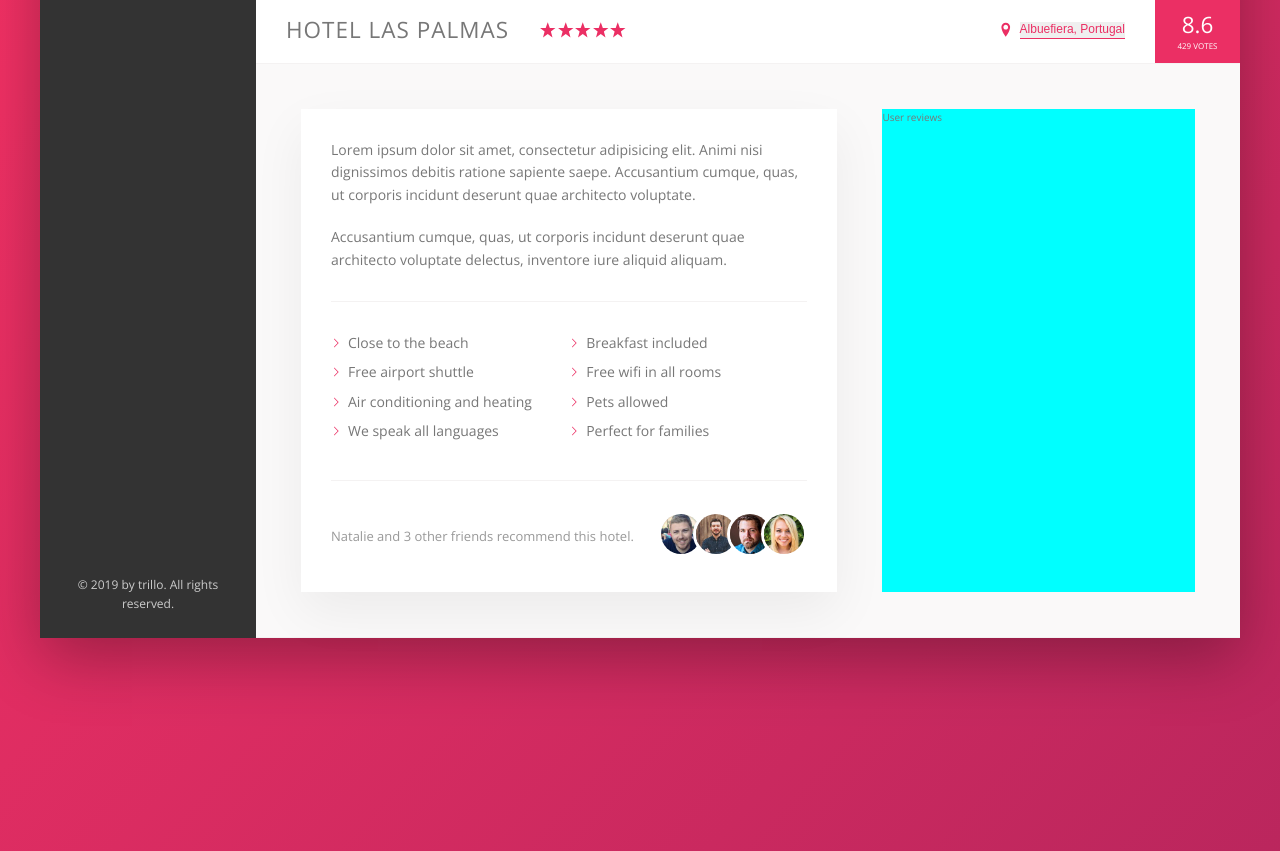
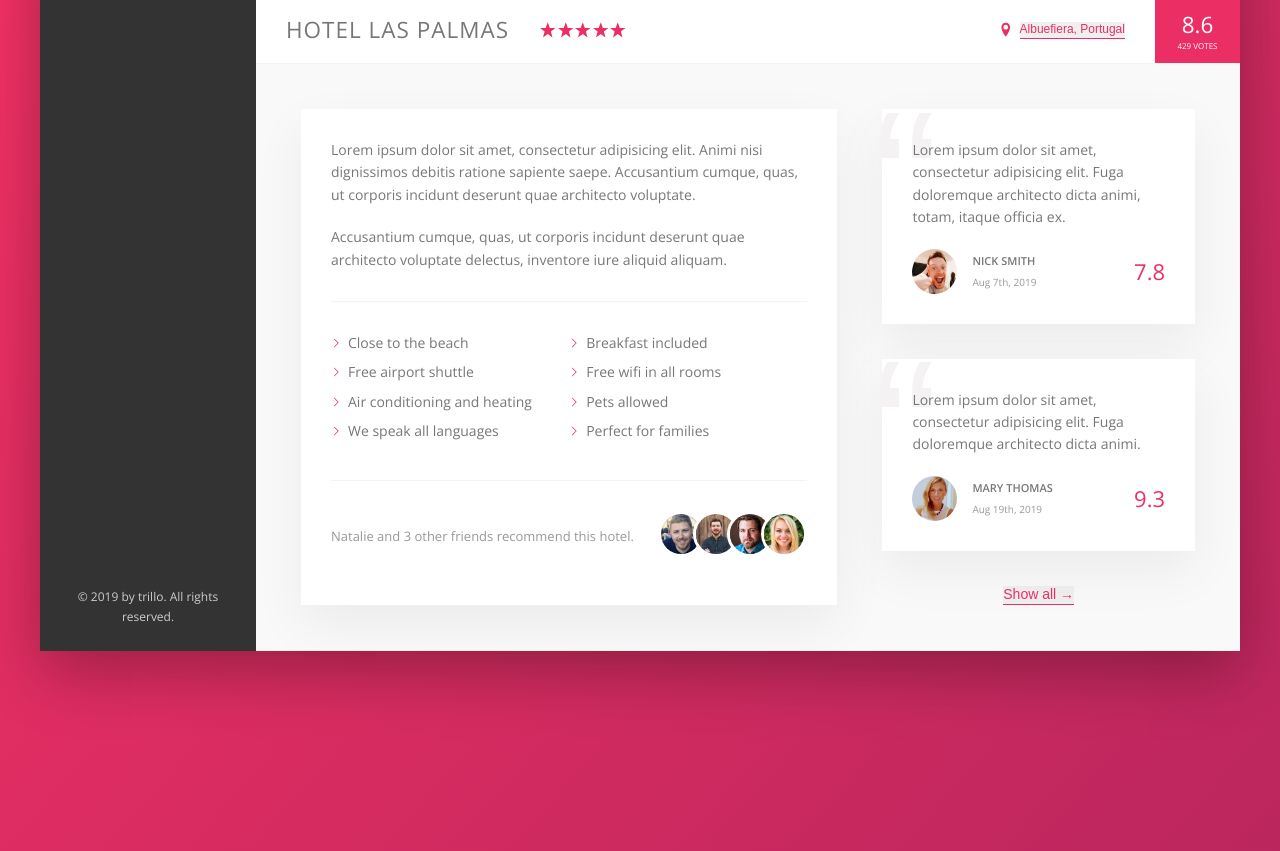
Before and after one commit to RatkoG/trillo, a website: page index.html in a window 1280 px wide. Shown: the part 538-1389 px from the top of the page. Drawn offline with nearby package versions, Linux system fonts and the light colour scheme.

Commit message:
review section is complete

```diff
--- a/index.html
+++ b/index.html
@@ -163,7 +163,33 @@
 
           </div>
           <div class="user-reviews">
-            User reviews
+            <figure class="review">
+              <blockquote class="review__text">Lorem ipsum dolor sit amet, consectetur adipisicing elit. Fuga doloremque
+                architecto dicta animi, totam, itaque officia ex.
+              </blockquote>
+              <figcaption class="review__user">
+                <img src="img/user-1.jpg" alt="User 1" class="review__photo">
+                <div class="review__user-box">
+                  <p class="review__user-name">Nick Smith </p>
+                  <p class="review__user-date">Aug 7th, 2019</p>
+                </div>
+                <div class="review__rating">7.8</div>
+              </figcaption>
+            </figure>
+            <figure class="review">
+              <blockquote class="review__text">Lorem ipsum dolor sit amet, consectetur adipisicing elit. Fuga doloremque
+                architecto dicta animi.
+              </blockquote>
+              <figcaption class="review__user">
+                <img src="img/user-2.jpg" alt="User 2" class="review__photo">
+                <div class="review__user-box">
+                  <p class="review__user-name">Mary Thomas</p>
+                  <p class="review__user-date">Aug 19th, 2019</p>
+                </div>
+                <div class="review__rating">9.3</div>
+              </figcaption>
+            </figure>
+            <button class="btn-inline">Show all <span>&rarr;</span></button>
           </div>
         </div>
       </main>
--- a/sass/_components.scss
+++ b/sass/_components.scss
@@ -270,8 +270,18 @@
   cursor: pointer;
   transition: all .2s;
 
+  &span {
+    margin-left: 3px;
+
+  }
+
   &:hover {
     color: var(--color-grey-dark-1);
+
+    span {
+      margin-left: 8px;
+      transition: margin-left .3s;
+    }
   }
 
   &:focus {
@@ -364,3 +374,65 @@
     }
   }
 }
+
+// REVIEWS
+.review {
+  background-color: #fff;
+  box-shadow: var(--shadow-light);
+  padding: 3rem;
+  margin-bottom: 3.5rem;
+  position: relative;
+  overflow: 2;
+
+  &__text {
+    margin-bottom: 2rem;
+    position: relative;
+    z-index: 5;
+  }
+
+  &__user {
+    display: flex;
+    align-items: center;
+  }
+
+  &__photo {
+    height: 4.5rem;
+    width: 4.5rem;
+    border-radius: 50%;
+    margin-right: 1.5rem;
+  }
+
+  &__user-box {
+    margin-right: auto;
+  }
+
+  &__user-name {
+    font-size: 1.1rem;
+    font-weight: 600;
+    text-transform: uppercase;
+    margin-bottom: .4rem;
+  }
+
+  &__user-date {
+    font-size: 1rem;
+    color: var(--color-grey-dark-3);
+  }
+
+  &__rating {
+    color: var(--color-primary);
+    font-size: 2.2rem;
+    font-weight: 300;
+  }
+
+  &::before {
+    content: '\201C';
+    position: absolute;
+    top: -2.75rem;
+    left: -1rem;
+    line-height: 1;
+    font-size: 20rem;
+    color: var(--color-grey-light-2);
+    font-family: sans-serif;
+    z-index: 1;
+  }
+}
--- a/sass/_layout.scss
+++ b/sass/_layout.scss
@@ -34,6 +34,7 @@
 }
 
 .detail {
+  font-size: 1.4rem;
   display: flex;
   padding: 4.5rem;
   background-color: var(--color-grey-light-1);
@@ -51,6 +52,8 @@
 }
 
 .user-reviews {
-  background-color: aqua;
   flex: 1;
+  display: flex;
+  flex-direction: column;
+  align-items: center;
 }
```
Also changed, not shown: css/style.css.
